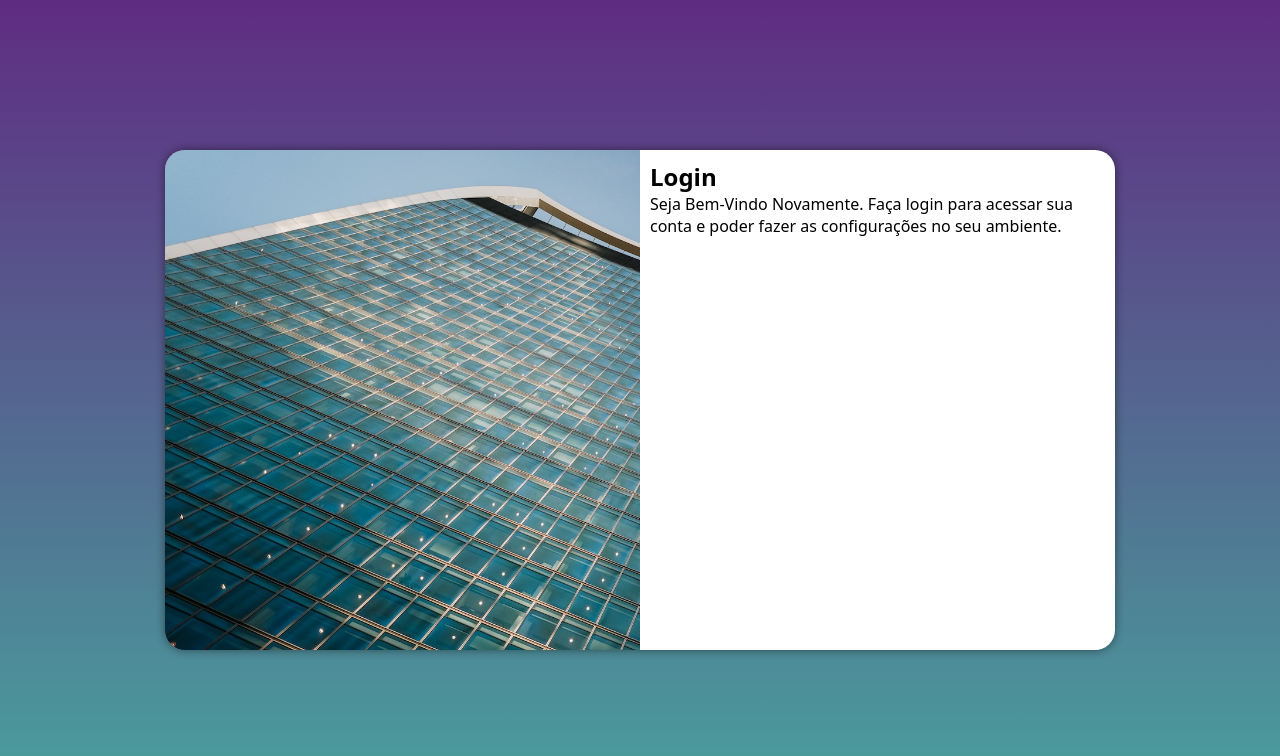
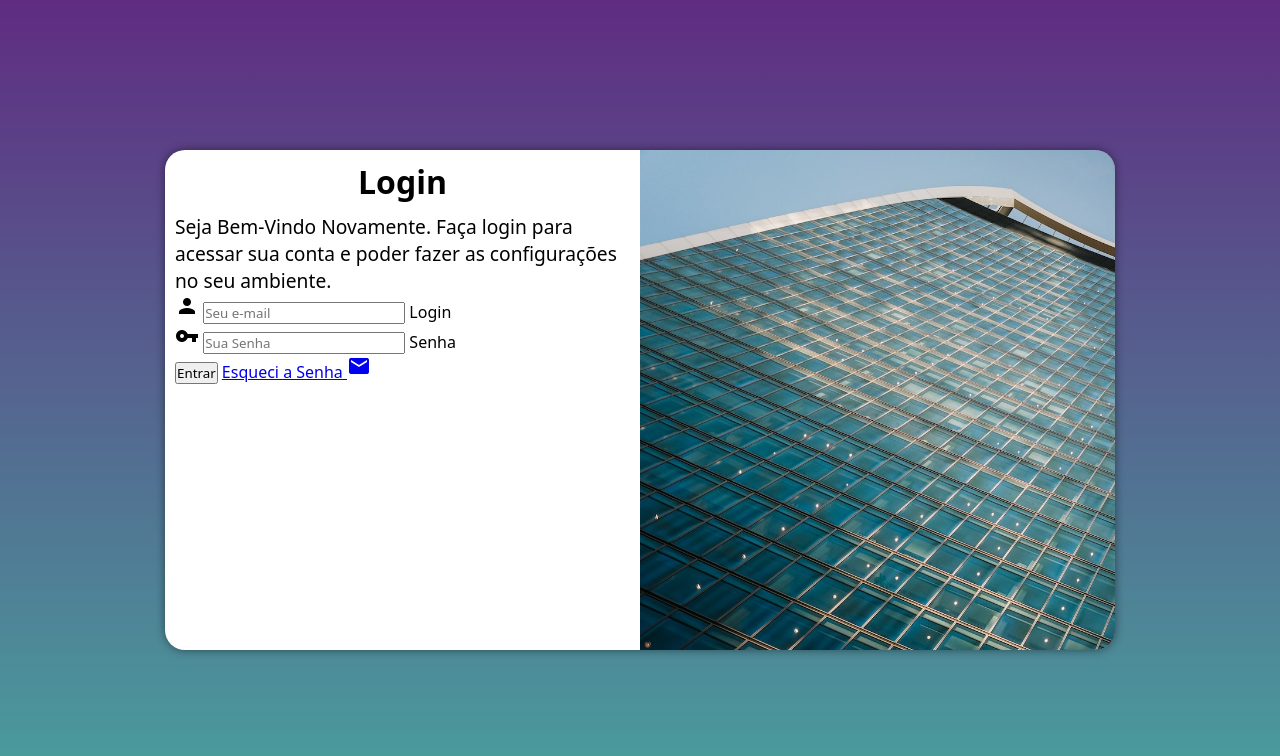
Before and after one commit to vinisantos1096/Projeto-Login, a plain HTML site: page index.html in a window 1280 px wide. Drawn offline with Linux system fonts and the light colour scheme.

Commit message:
Fazendo a parte do formulario e icones

```diff
--- a/estilos/media-query.css
+++ b/estilos/media-query.css
@@ -43,13 +43,21 @@ Grandes Telas: acima de 1200px
     }
 
     section#login > div#imagem {
-        float: left;
+        float: right;
         width: 50%;
         height: 100%;
     }
 
     section#login > div#formulario {
-        float: right;
+        float: left;
         width: 50%;
     }
+
+    div#formulario > h1 {
+        font-size: 2em;
+    }
+
+    div#formulario > p {
+        font-size: 1.2em;
+    }
 }
--- a/estilos/style.css
+++ b/estilos/style.css
@@ -54,3 +54,12 @@ section#login > div#formulario {
     display: block;
     padding: 10px;
 }
+
+div#formulario > h1 {
+    text-align: center;
+    margin-bottom: 10px;
+}
+
+div#formulario > p {
+    font-size: 0.8em;
+}
--- a/index.html
+++ b/index.html
@@ -7,6 +7,8 @@
     <title>Login</title>
     <link rel="stylesheet" href="estilos/style.css">
     <link rel="stylesheet" href="estilos/media-query.css">
+    <link href="https://fonts.googleapis.com/icon?family=Material+Icons"
+      rel="stylesheet">
 </head>
 <body>
     <main>
@@ -17,8 +19,21 @@
             <div id="formulario">
                 <h1>Login</h1>
                 <p>Seja Bem-Vindo Novamente. Faça login para acessar sua conta e poder fazer as configurações no seu ambiente.</p>
-                <form action="login.php" method="post">
-
+                <form action="login.php" method="post"  autocomplete="on">
+                    <div class="campo">
+                        <i class="material-icons">person</i>
+                        <input type="email" name="login" id="ilogin" placeholder="Seu e-mail" autocomplete="email" required maxlength="30">
+                        <label for="ilogin">Login</label>
+                    </div>
+                    <div class="campo">
+                        <i class="material-icons">vpn_key</i>
+                        <input type="password" name="senha" id="isenha" placeholder="Sua Senha" autocomplete="current-password" required minlength="8" maxlength="20">
+                        <label for="isenha">Senha</label>
+                    </div>
+                    <input type="submit" value="Entrar">
+                    <a href="esqueci.html">
+                        Esqueci a Senha <i class="material-icons">mail</i>
+                    </a>
                 </form>
             </div>
         </section>
```
